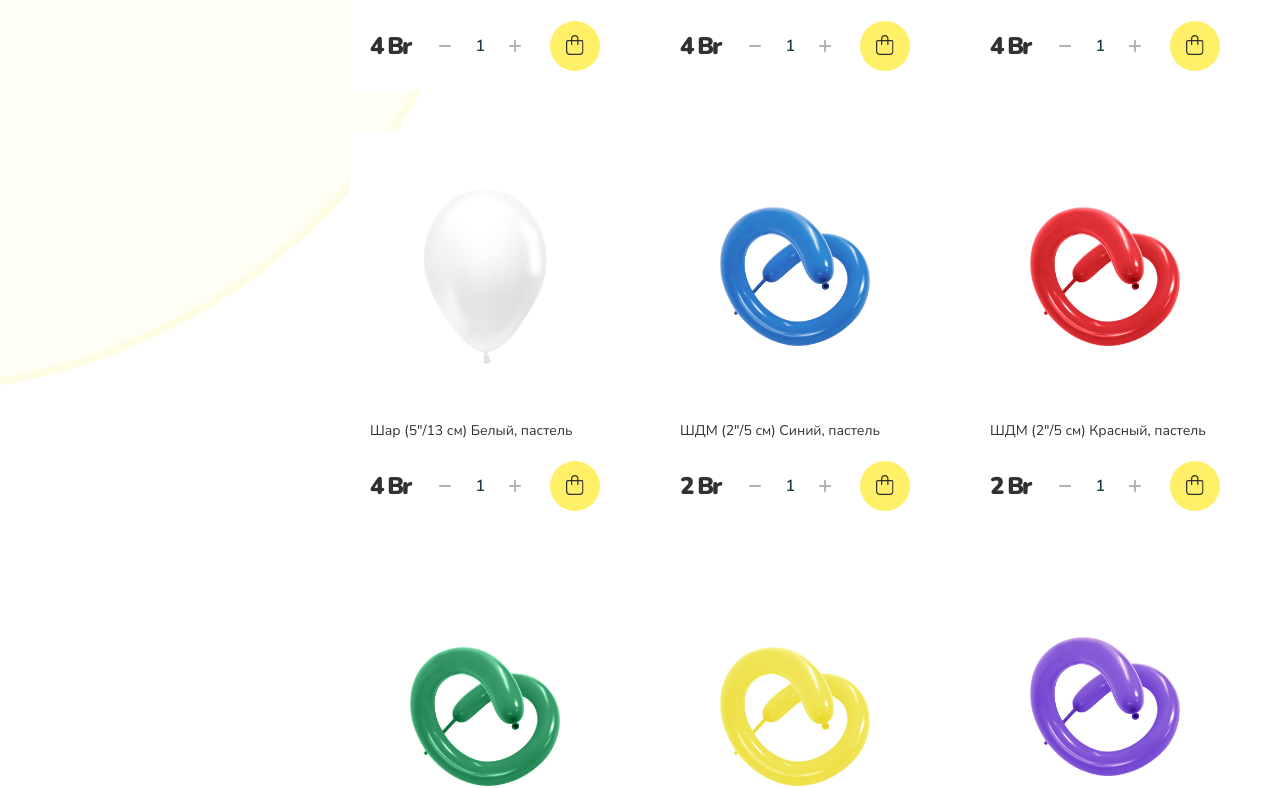
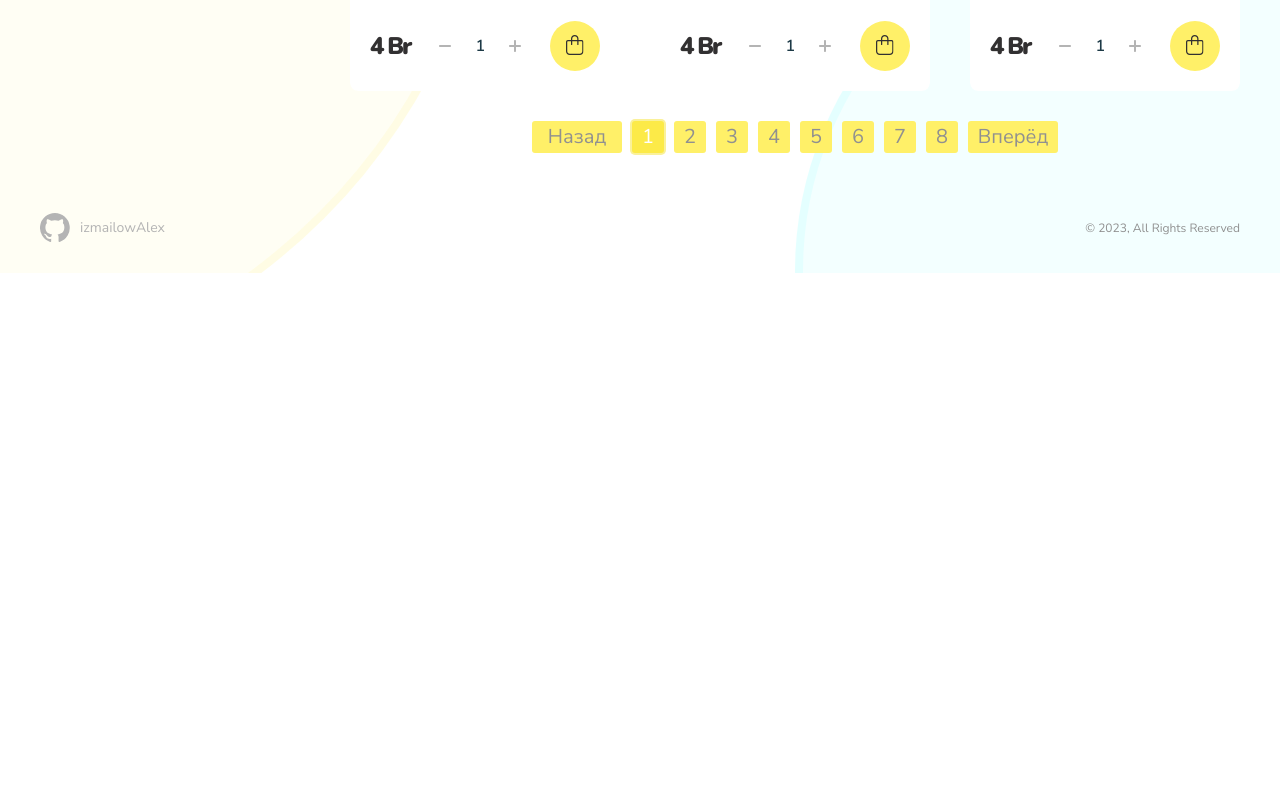
Before and after one commit to izmailowAlex/online_store, a React (Create React App) app: page /catalog in a window 1280 px wide. Shown: the part 956-1744 px from the top of the page. After the commit the page ends 1229 px from the top, so only its background shows below. Built offline with nearby package versions, Linux system fonts and the light colour scheme.

Commit message:
feat: create pagination for catalog & the visual part of it

```diff
--- a/src/App.tsx
+++ b/src/App.tsx
@@ -1,4 +1,4 @@
-import React, { useEffect, useState } from 'react'
+import React, { useState } from 'react'
 import { BrowserRouter as Router } from 'react-router-dom'
 import { AppContext } from './context/context'
 import { IProduct } from './interfaces/interface'
@@ -10,45 +10,10 @@ import Footer from './components/Footer/Footer'
 import './App.css'
 
 function App (): JSX.Element {
-  const [productsLibrary, setProductsLibrary] = useState<IProduct[]>([])
+  const [productsLibrary] = useState<IProduct[]>(data)
   const [filteredList, setFilteredList] = useState<IProduct[]>(productsLibrary)
   const [searchList, setSearchList] = useState<IProduct[]>(productsLibrary)
   const [cartOrders, setCartOrders] = useLocalStorage([], 'cartOrders')
-  const [loading, setLoading] = useState(false)
-  useEffect(() => {
-    storeData()
-    const getProductsData = (): void => {
-      setLoading(true)
-      const response = localStorage.getItem('dataBalloons')
-      if (response !== null) {
-        setProductsLibrary(JSON.parse(response))
-      }
-    }
-    getProductsData()
-  }, [])
-  useEffect(() => {
-    setFilteredList(productsLibrary)
-    setSearchList(productsLibrary)
-    setLoading(false)
-  }, [productsLibrary])
-  function storeData (): void {
-    try {
-      localStorage.setItem('dataBalloons', JSON.stringify(data))
-    } catch (err) {
-      console.log(err)
-    }
-  }
-
-  if (String(loading) === 'true') {
-    return (
-      <div className="loading">
-        <div className="loading-wrapper">
-          <h2 className="loading__title">Loading...</h2>
-          <p className="loading__text">Please, wait!</p>
-        </div>
-      </div>
-    )
-  }
 
   return (
     <div className="balloon">
--- /dev/null
+++ b/src/Pagination/Pagination.css
@@ -0,0 +1,48 @@
+.pagination {
+  margin-top: 30px;
+  width: 100%;
+}
+
+.page-list {
+  display: flex;
+  justify-content: center;
+  gap: 10px;
+}
+
+.page-item {
+  width: 32px;
+  height: 32px;
+  position: relative;
+  font-size: 20px;
+  color: var(--grey-dark-color);
+  background-color: var(--primary-color);
+  border: none;
+  border-radius: 3px;
+  display: flex;
+  align-items: center;
+  justify-content: center;
+  transition: all 0.3s ease-in-out;
+  cursor: pointer;
+  user-select: none;
+  z-index: 10;
+}
+
+.page-item:hover {
+  background-color: var(--yellow-color);
+  box-shadow: 0 0 0 2px var(--primary-color-disabled);
+}
+
+.page-item-nav {
+  width: 90px;
+}
+
+.page-item:active {
+  color: var(--base-color);
+  background-color: var(--yellow-color);
+}
+
+.page-active {
+  color: var(--white-color);
+  background-color: var(--yellow-color);
+  box-shadow: 0 0 0 2px var(--primary-color-disabled);
+}
--- /dev/null
+++ b/src/Pagination/Pagination.tsx
@@ -0,0 +1,23 @@
+import React from 'react'
+import { IPaginationProps } from '../interfaces/interface'
+import './Pagination.css'
+
+function Pagination ({ currentPage, productsPerPage, totalProducts, paginate }: IPaginationProps): JSX.Element {
+  const pageNumbers = []
+  for (let i = 1; i <= Math.ceil(totalProducts / productsPerPage); i++) {
+    pageNumbers.push(i)
+  }
+  return (
+    <>
+      {
+        pageNumbers.map((number) => (
+          <li key={number} className={currentPage === number ? 'page-item page-active' : 'page-item'} onClick={() => { paginate(number) }} >
+            {number}
+          </li>
+        ))
+      }
+    </>
+  )
+}
+
+export default Pagination
--- a/src/components/Main/Catalog/Catalog.css
+++ b/src/components/Main/Catalog/Catalog.css
@@ -13,6 +13,13 @@
 }
 
 .catalog-list {
+  display: flex;
+  flex-direction: column;
+  justify-content: space-between;
+  align-items: center;
+}
+
+.catalog-list-wrapper {
   display: grid;
   grid-template-columns: repeat(3, 1fr);
   grid-gap: 40px;
--- a/src/components/Main/Catalog/Catalog.tsx
+++ b/src/components/Main/Catalog/Catalog.tsx
@@ -5,13 +5,15 @@ import './Catalog.css'
 
 function Catalog (): JSX.Element {
   return (
-    <div className="main-catalog">
-      <h2 className="main-catalog__title">Каталог шаров</h2>
-      <div className="main-catalog-contain">
+    <>
+      <div className="main-catalog">
+        <h2 className="main-catalog__title">Каталог шаров</h2>
+        <div className="main-catalog-contain">
           <Filter />
           <CatalogListCards />
+        </div>
       </div>
-    </div>
+    </>
   )
 }
 
--- a/src/components/Main/Catalog/CatalogListCards.tsx
+++ b/src/components/Main/Catalog/CatalogListCards.tsx
@@ -1,10 +1,24 @@
-import React, { useContext } from 'react'
+import React, { useContext, useEffect, useState } from 'react'
 import { AppContext } from '../../../context/context'
 import { ICartOrders } from '../../../interfaces/interface'
 import Card from './Card/Card'
+import Pagination from '../../../Pagination/Pagination'
 
 function CatalogListCards (): JSX.Element {
   const { filteredList, cartOrders, setCartOrders } = useContext(AppContext)
+  const [currentPage, setCurrentPage] = useState(1)
+  const [productsPerPage] = useState(6)
+  const lastProductIndexToPage = currentPage * productsPerPage
+  const firstProductIndexToPage = lastProductIndexToPage - productsPerPage
+  const currentProductPageOfProducts = filteredList.slice(firstProductIndexToPage, lastProductIndexToPage)
+  const countPages = (filteredList.length % productsPerPage) === 0
+    ? Math.floor(filteredList.length / productsPerPage)
+    : Math.floor(filteredList.length / productsPerPage) + 1
+  useEffect(() => {
+    if (currentPage > countPages) {
+      setCurrentPage(countPages)
+    }
+  }, [filteredList])
   function handleAddToCart (
     orderId: string,
     orderTitle: string,
@@ -39,9 +53,18 @@ function CatalogListCards (): JSX.Element {
     setCartOrders([...tempCartOrderedItems])
   }
 
+  function paginate (pageNumber: number): void {
+    setCurrentPage(pageNumber)
+  }
+
+  function pageNavigate (dir: string): void {
+    setCurrentPage(dir === 'next' ? (currentPage !== countPages ? currentPage + 1 : currentPage) : (currentPage !== 1 ? currentPage - 1 : currentPage))
+  }
+
   return (
     <div className="catalog-list">
-      {filteredList.map((product, index) => {
+      <div className="catalog-list-wrapper">
+        {currentProductPageOfProducts.map((product, index) => {
           return <Card
             key={index}
             product={product}
@@ -49,6 +72,14 @@ function CatalogListCards (): JSX.Element {
           />
         })}
       </div>
+      <div className="pagination">
+        <ul className="page-list">
+          <li className="page-item page-item-nav" onClick={() => { pageNavigate('prev') }} >Назад</li>
+          <Pagination currentPage={currentPage} productsPerPage={productsPerPage} totalProducts={filteredList.length} paginate={paginate} />
+          <li className="page-item page-item-nav" onClick={() => { pageNavigate('next') }} >Вперёд</li>
+      </ul>
+    </div>
+    </div>
   )
 }
 
--- a/src/components/Main/Catalog/Filter/Filter.tsx
+++ b/src/components/Main/Catalog/Filter/Filter.tsx
@@ -43,7 +43,7 @@ function Filter (): JSX.Element {
       setAllCategories(categoriesTmp)
       setAllColors(colorsTmp)
     }
-  }, [currentindex])
+  }, [productsLibrary, currentindex])
 
   useEffect(() => {
     applyFilter()
--- a/src/components/UI/Counter/Counter.css
+++ b/src/components/UI/Counter/Counter.css
@@ -21,6 +21,7 @@
   border: none;
   background-color: #ffffff;
   transition: all 0.3s ease-in-out;
+  cursor: pointer;
 }
 
 .counter__value:focus {
--- a/src/components/UI/Counter/Counter.tsx
+++ b/src/components/UI/Counter/Counter.tsx
@@ -55,6 +55,11 @@ function Counter ({ id, count, min, balance, setBalance, changeCartOrdersContain
   function isRange (value: number): boolean {
     return value >= min && value <= balance
   }
+  function handleKeyDown (event: React.KeyboardEvent<HTMLInputElement>): void {
+    if (event.key === 'Enter') {
+      event.currentTarget.blur()
+    }
+  }
 
   return (
     <div className="counter">
@@ -70,6 +75,7 @@ function Counter ({ id, count, min, balance, setBalance, changeCartOrdersContain
         value={currentVal}
         onChange={focusOutEventHandler}
         onFocus={focusInEventHandler}
+        onKeyDown={(event) => { handleKeyDown(event) }}
       />
       <button onClick={increment} className="counter__button-plus">
         <svg className="counter__svg">
```
Also changed, not shown: src/interfaces/interface.ts (+7 -0 lines). Lines whose indentation alone changed are shown as unchanged.
